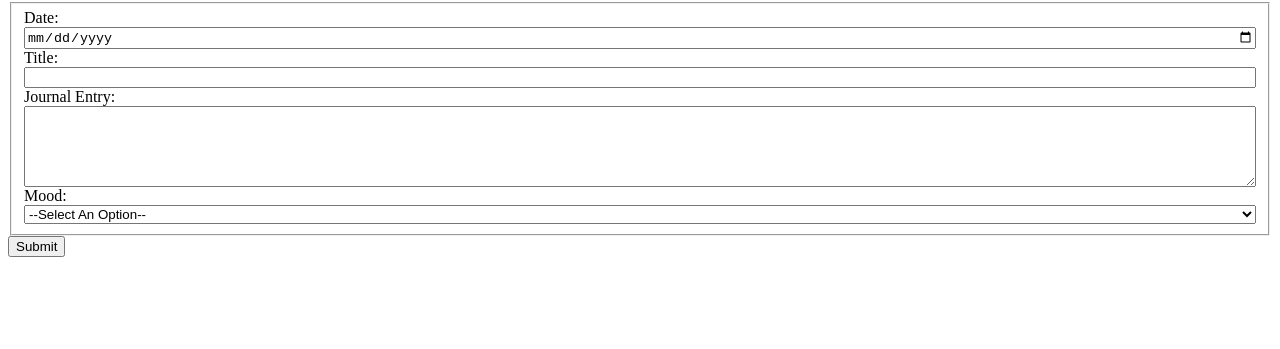
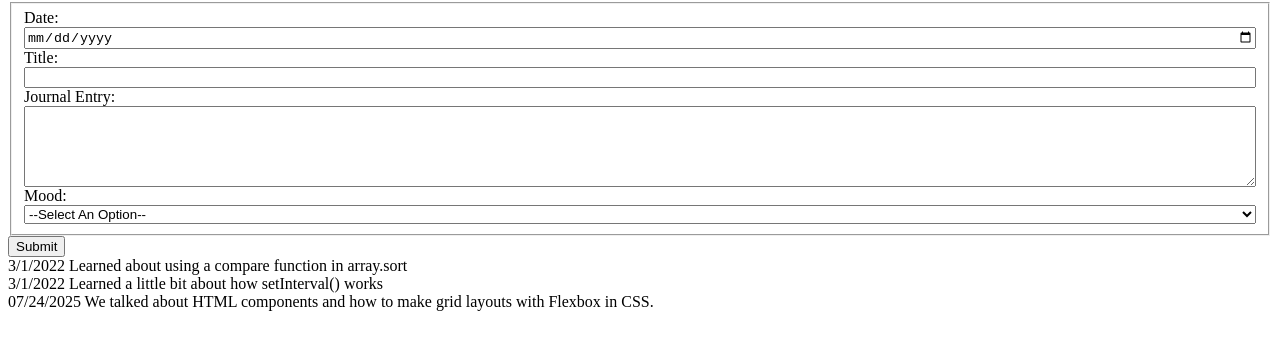
Before and after one commit to jandershock/daily-journal, a plain HTML site: page index.html in a window 1280 px wide. Shown: the part 65-414 px from the top of the page. Drawn offline with Linux system fonts and the light colour scheme.

Commit message:
Entries appear in html now

```diff
--- a/index.html
+++ b/index.html
@@ -47,6 +47,7 @@
 
     <button type="button">Submit</button>
     <!-- Journal Entries div -->
+    <div id="entryLog"></div>
     <!-- Journal Entries list div -->
 
     <!-- Footer Section -->
--- /dev/null
+++ b/scripts/JournalEntry.js
@@ -0,0 +1,11 @@
+/*
+ *  Purpose: To render a single journal entry as an
+ *           HTML representation of the data
+ */
+export const JournalEntryComponent = (entry) => {
+    return `
+        <section id="entry--${entry.id}" class="journalEntry">
+            ${entry.date} ${entry.entry}
+        </section>
+    `
+}
--- /dev/null
+++ b/scripts/JournalEntryList.js
@@ -0,0 +1,24 @@
+/*
+ *  Purpose:
+ *    To render as many journal entry components as
+ *    there are items in the collection exposed by the
+ *    data module component
+ */
+import { getJournalEntries } from "./JournalData.js"
+import { JournalEntryComponent } from "./JournalEntry.js"
+
+// DOM reference to where all entries will be rendered
+const entryLog = document.querySelector("#entryLog")
+
+export const EntryListComponent = () => {
+    // Use the journal entry data from the data module component
+    const entries = getJournalEntries()
+
+    for (const entry of entries) {
+        /*
+            Invoke the component that returns an
+            HTML representation of a single entry
+        */
+        entryLog.innerHTML += JournalEntryComponent(entry);
+    }
+}
--- a/scripts/main.js
+++ b/scripts/main.js
@@ -0,0 +1,3 @@
+import * as JournalEntryList from "./JournalEntryList.js";
+
+JournalEntryList.EntryListComponent();
```
